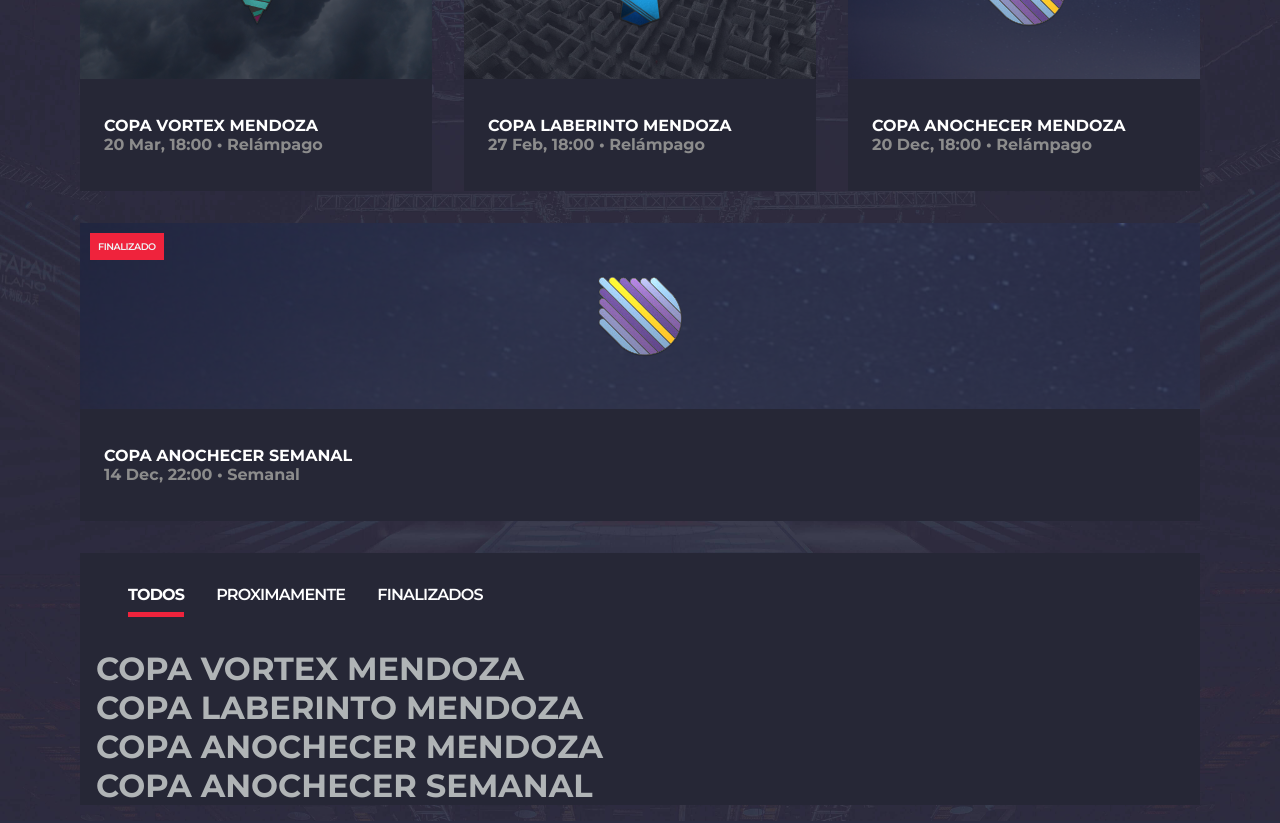
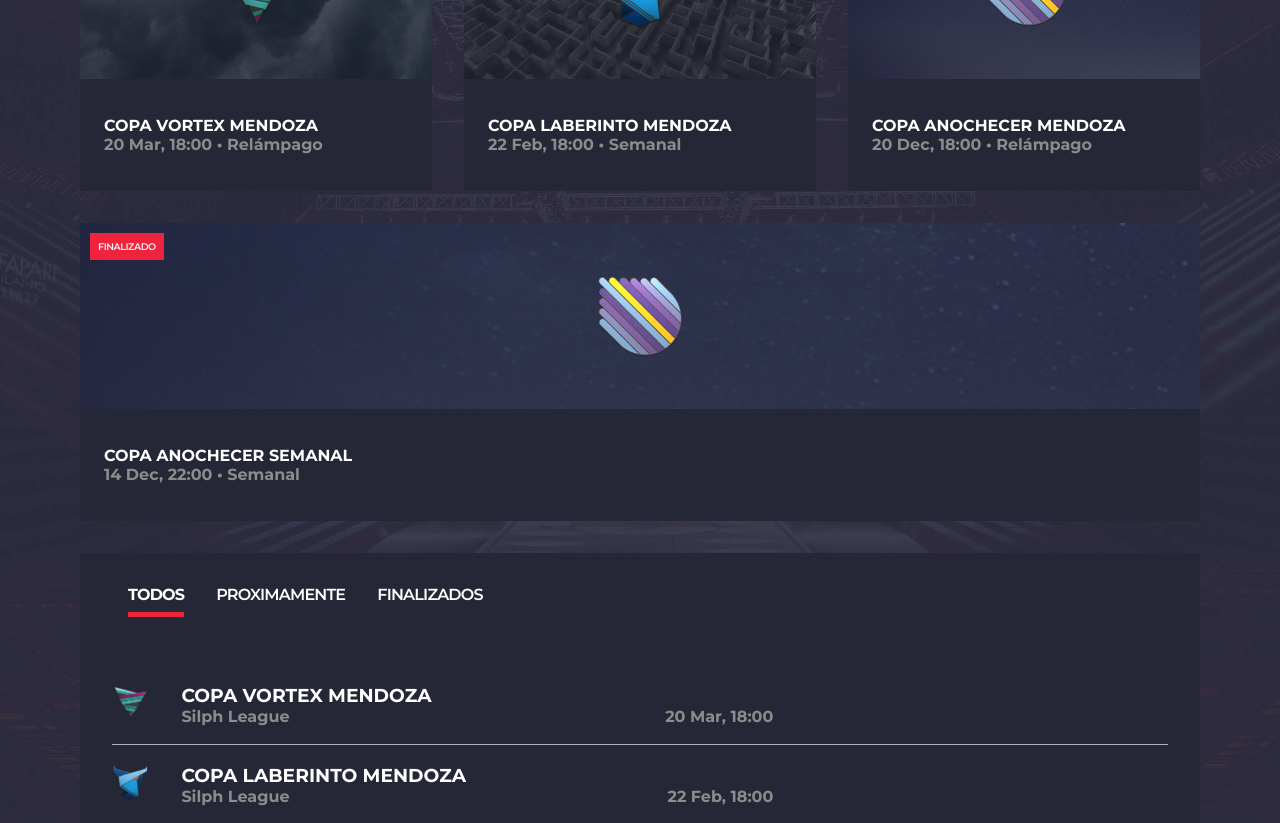
Before and after one commit to AgustinHenriquez/goarena-next, a Next.js app: page /torneos in a window 1280 px wide. Shown: the part 280-1103 px from the top of the page. Built offline with nearby package versions, Linux system fonts and the light colour scheme.

Commit message:
tournament list

```diff
--- a/components/TournamentList.js
+++ b/components/TournamentList.js
@@ -1,3 +1,5 @@
+import Image from 'next/image'
+
 import {tournaments} from '../pages/api/tournamentState'
 import {useState} from 'react'
 const TournamentList = () => {
@@ -8,8 +10,8 @@
   const active = { borderBottom: '5px solid #ef233c', fontWeight: '700' }
   const filterStyles = [
     filter === 'todos'? active : {},
-    filter === 'proximamente'? active : {},
-    filter === 'finalizados'? active : {},
+    filter === 'INSCRIPCIONES ABIERTAS'? active : {},
+    filter === 'FINALIZADO'? active : {},
   ]
   return (
     <div className="tournamentList">
@@ -19,8 +21,19 @@
         <li id="FINALIZADO" onClick={navHandler} style={filterStyles[2]}>FINALIZADOS</li>
       </ul>
     <div className="list">
-      {tournaments.filter(torneo=> filter==='todos' || torneo.status === filter).map(tournament => (
-        <h1>{tournament.title}</h1>
+      {tournaments.filter(tournament=> filter==='todos' || tournament.status === filter).map(tournament => (
+        <div className="item">
+          <span className="badge">
+          <Image src={`/badges/${tournament.media}.png`} alt="Tournament Badge" width={40} height={40}/>
+          </span>
+          <span className="info">
+            <h3>{tournament.title}</h3>
+            <span id="subTitle">
+              <h4>{tournament.league === 'SILPH LEAGUE TOURNAMENT'? "Silph League" : tournament.league}</h4>
+              <h4>{tournament.date}</h4>
+            </span>
+          </span>
+        </div>
       ))}
     </div>
     </div>
--- a/pages/api/tournamentState.js
+++ b/pages/api/tournamentState.js
@@ -1,15 +1,17 @@
 
 export const mainTournament = {
-  title: "COPA LABERINTO MENDOZA",
+  id: "vortex",
+  title: "COPA VORTEX MENDOZA",
+  status: "INSCRIPCIONES ABIERTAS",
   league: "SILPH LEAGUE TOURNAMENT",
-  media: "labyrinth",
-  round: "30 minutos",
-  date: "27 Feb, 18:00",
+  media: "vortex",
+  round: "Relámpago",
+  date: "20 Mar, 18:00",
   format: "Suizo",
-  link: "https://silph.gg/t/cgy3",
+  link: "https://silph.gg/t/gans",
   chat: "https://chat.whatsapp.com/IY0EkLw2RSxGdhclEe15Ay",
-  description: "La Copa Laberinto es la nueva copa mensual de Silph League! La temática del torneo es que los pokémon del equipo no pueden compartir tipos entre ellos.",
-  results: ["Lirhygon", "EfraC89", "Gonzamza87", "miguelon2023", "fcuz11", "AhmedMusa444"],
+  description: "La Copa Vortex es la nueva copa mensual de Silph League! La temática del torneo es que los pokémon del equipo no pueden compartir tipos entre ellos.",
+  results: ["", "", "", "", "", ""],
 }
 
 export const tournaments = [
@@ -33,8 +35,8 @@
     status: "FINALIZADO",
     league: "SILPH LEAGUE TOURNAMENT",
     media: "labyrinth",
-    round: "Relámpago",
-    date: "27 Feb, 18:00",
+    round: "Semanal",
+    date: "22 Feb, 18:00",
     format: "Suizo",
     link: "https://silph.gg/t/cgy3",
     chat: "https://chat.whatsapp.com/IY0EkLw2RSxGdhclEe15Ay",
--- a/styles/_TournamentList.scss
+++ b/styles/_TournamentList.scss
@@ -14,4 +14,30 @@
       cursor: pointer;
     }
   }
+  .list {
+    padding: 1rem 2rem;
+    color: white;
+    width: 100%;
+    .item {
+      display: flex;
+      align-items: center;
+      height: 80px;
+      width: 100%;
+      border-bottom: 1px solid #b0b4b6;
+
+      .badge {
+        padding-right: 2rem;
+      }
+
+      .info {
+        width: 100%;
+        #subTitle {
+          width: 60%;
+          color: #8c8c8c;
+          display: flex;
+          justify-content: space-between;
+        }
+      }
+    }
+  }
 }
```
